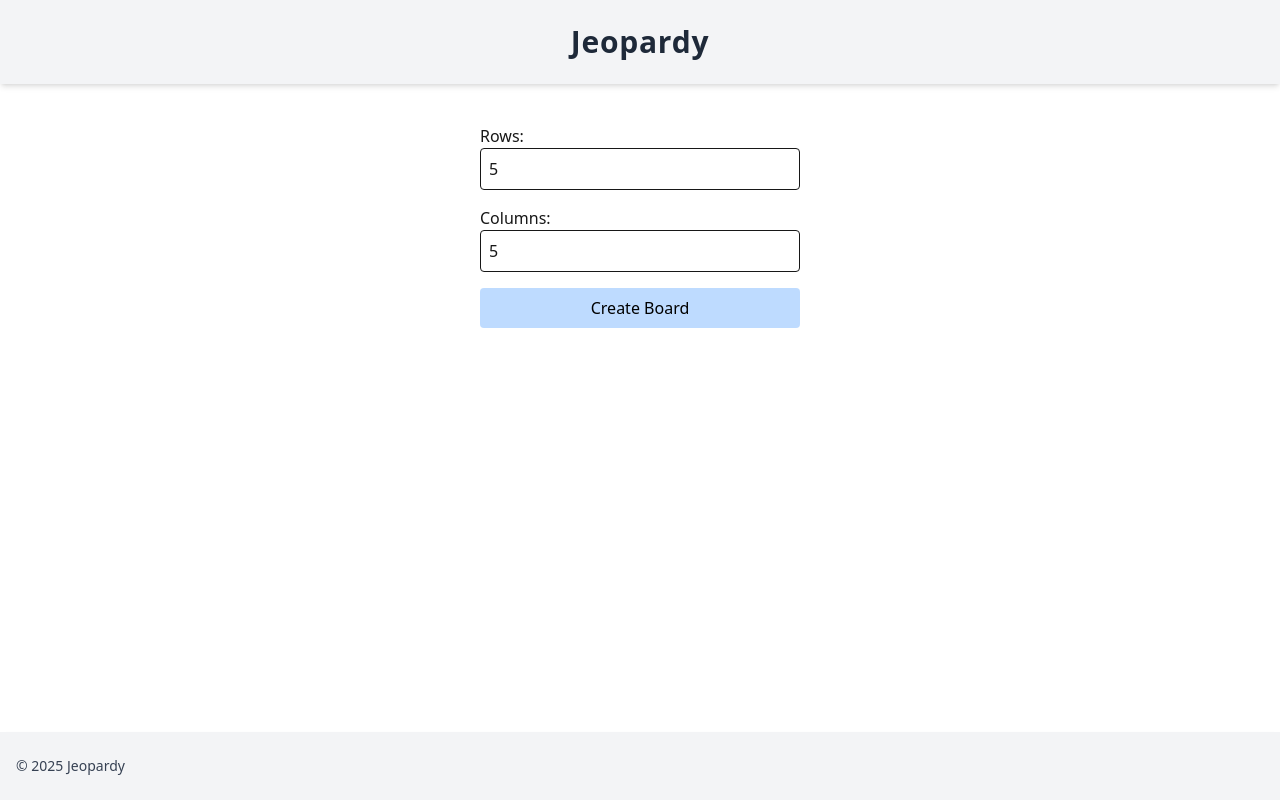
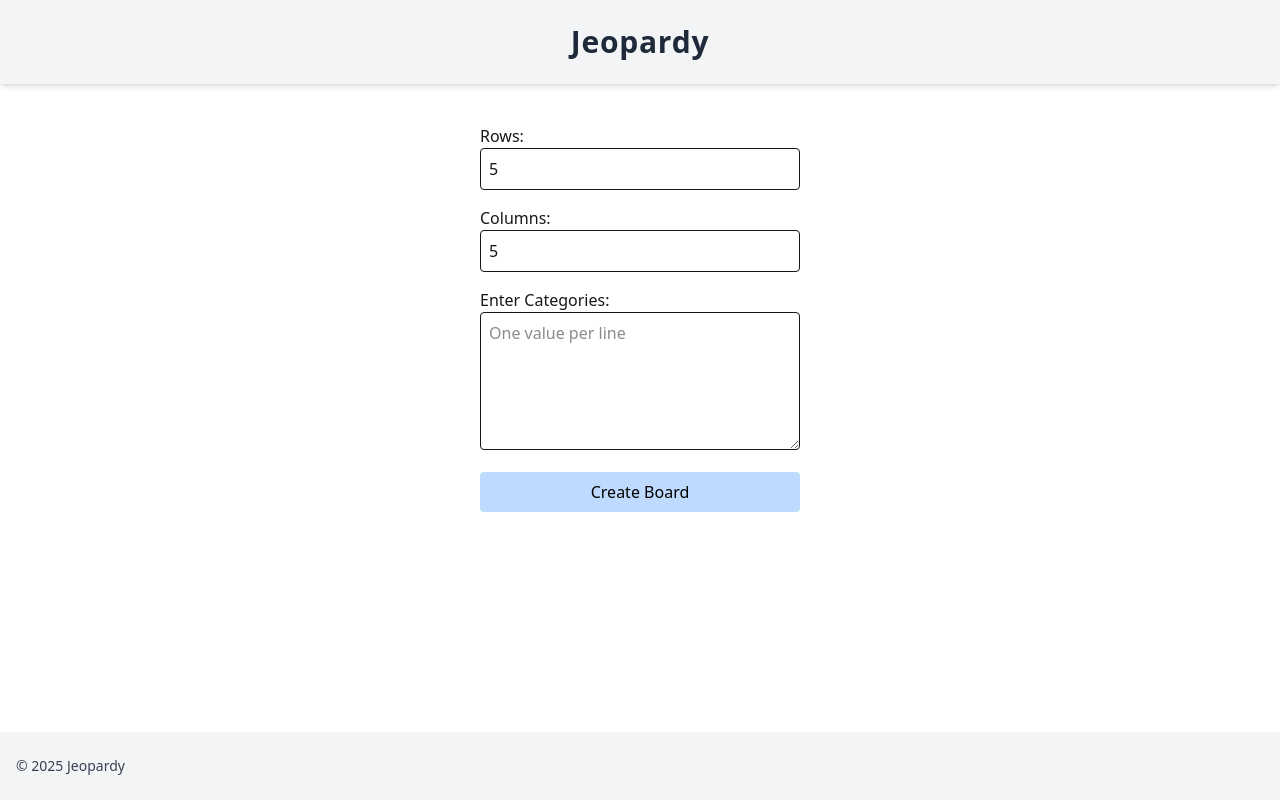
Before and after one commit to lilyl3/jeopardy, a Next.js app: page / in a window 1280 px wide. Built offline with nearby package versions, Linux system fonts and the light colour scheme.

Commit message:
Create textbox to enter categories; useActionState to validate

```diff
--- a/app/board/page.tsx
+++ b/app/board/page.tsx
@@ -24,6 +24,8 @@ export default async function Board({ searchParams }: BoardPageProps) {
     });
   });
 
+  // TODO: Display categories
+
   return (<>
     <div className="grid gap-4 p-4" style={{ gridTemplateColumns: `repeat(${colCount}, minmax(0, 1fr))` }}>
         {cards}
--- /dev/null
+++ b/app/createBoard.ts
@@ -0,0 +1,18 @@
+"use server";
+import { redirect } from "next/navigation";
+
+export async function createBoard(prevState: any, formData: FormData) {
+    const rows = formData.get("rows");
+    const columns = formData.get("columns");
+    const rawCategories = formData.get("categories") as string;
+
+    // Check that user entered [column] categories
+    const categories = rawCategories.split("\n").map(v => v.trim()).filter(v => v.length > 0);
+    if (categories.length != Number(columns)) {
+      return {error: "Missing or too many categories specified"};
+    }
+
+    redirect(`/board?rows=${rows}&columns=${columns}`);
+
+    return {error: null}
+}
--- a/app/page.tsx
+++ b/app/page.tsx
@@ -1,21 +1,16 @@
-import { error } from "console";
-import { redirect } from "next/navigation";
+"use client";
 
-export async function createBoard(formData: FormData) {
-  "use server";
-  const rows = formData.get("rows");
-  const columns = formData.get("columns");
-
-  if (!rows || !columns) {
-    throw error("Invalid rows or columns")
-  }
-
-  redirect(`/board?rows=${rows}&columns=${columns}`);
-}
+import { useActionState } from "react";
+import { createBoard } from "./createBoard";
 
 export default function Home() {
+
+  const initialState = {
+    error: null
+  };
+  const [state, formAction, isPending] = useActionState(createBoard, initialState);
   return (
-    <form action={createBoard} className="flex flex-col gap-4 max-w-xs mx-auto mt-10">
+    <form action={formAction} className="flex flex-col gap-4 max-w-xs mx-auto mt-10">
       <label> Rows:
         <input name="rows" type="number" min={1} defaultValue={5} required className="border p-2 rounded w-full"/>
       </label>
@@ -24,7 +19,18 @@ export default function Home() {
         <input name="columns" type="number" min={1} defaultValue={5} required className="border p-2 rounded w-full"/>
       </label>
 
-      <button type="submit" className="bg-blue-200 text-black py-2 rounded hover:bg-blue-300">
+      <label>
+        Enter Categories:
+        <textarea
+          name="categories"
+          placeholder="One value per line"
+          rows={5}
+          className="border p-2 rounded w-full"
+        />
+      </label>
+      {state["error"] ? <p className="text-red-500">{state["error"]}</p> : null}
+
+      <button type="submit" disabled={isPending} className="bg-blue-200 text-black py-2 rounded hover:bg-blue-300">
         Create Board
       </button>
     </form>
```
